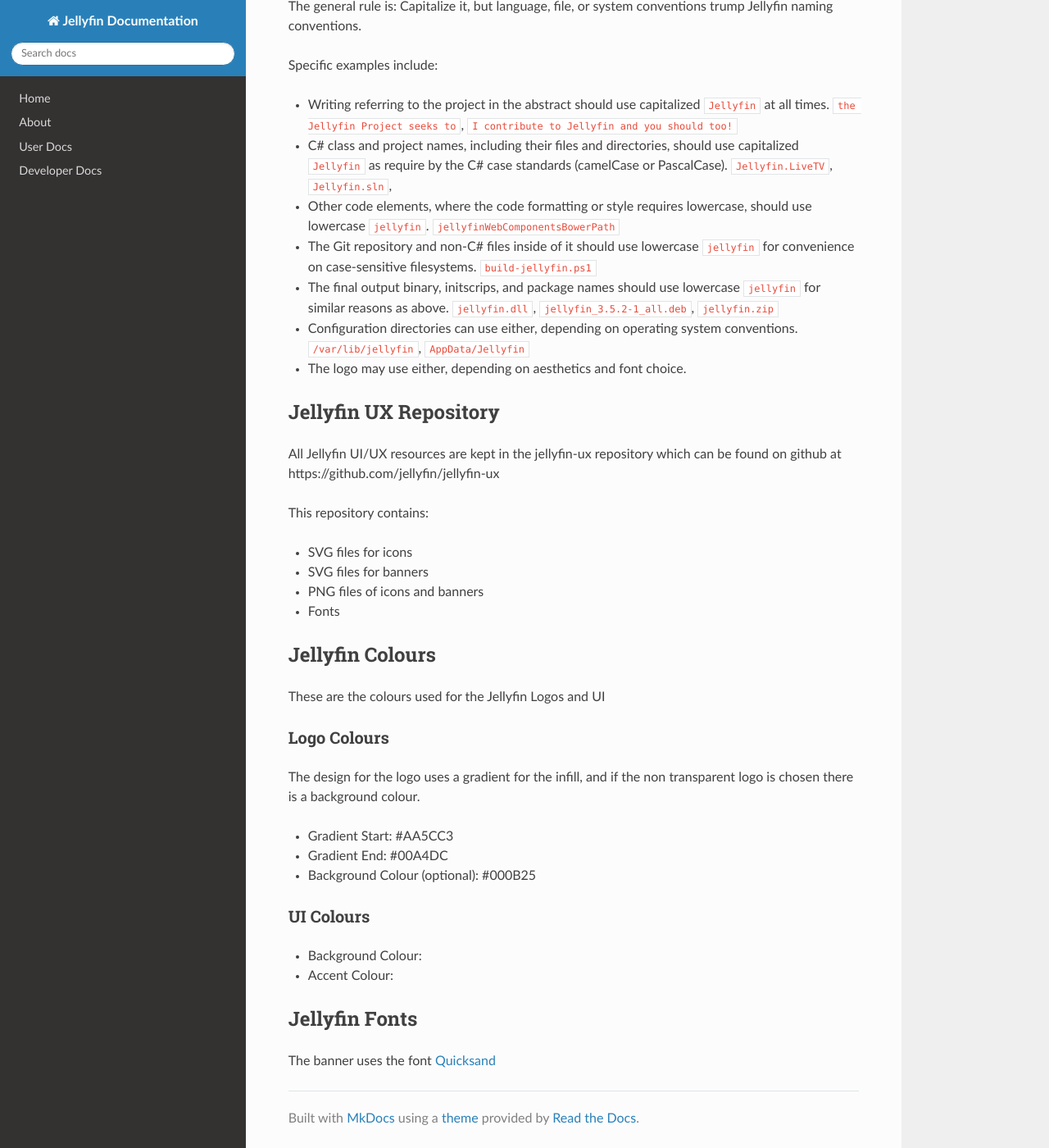
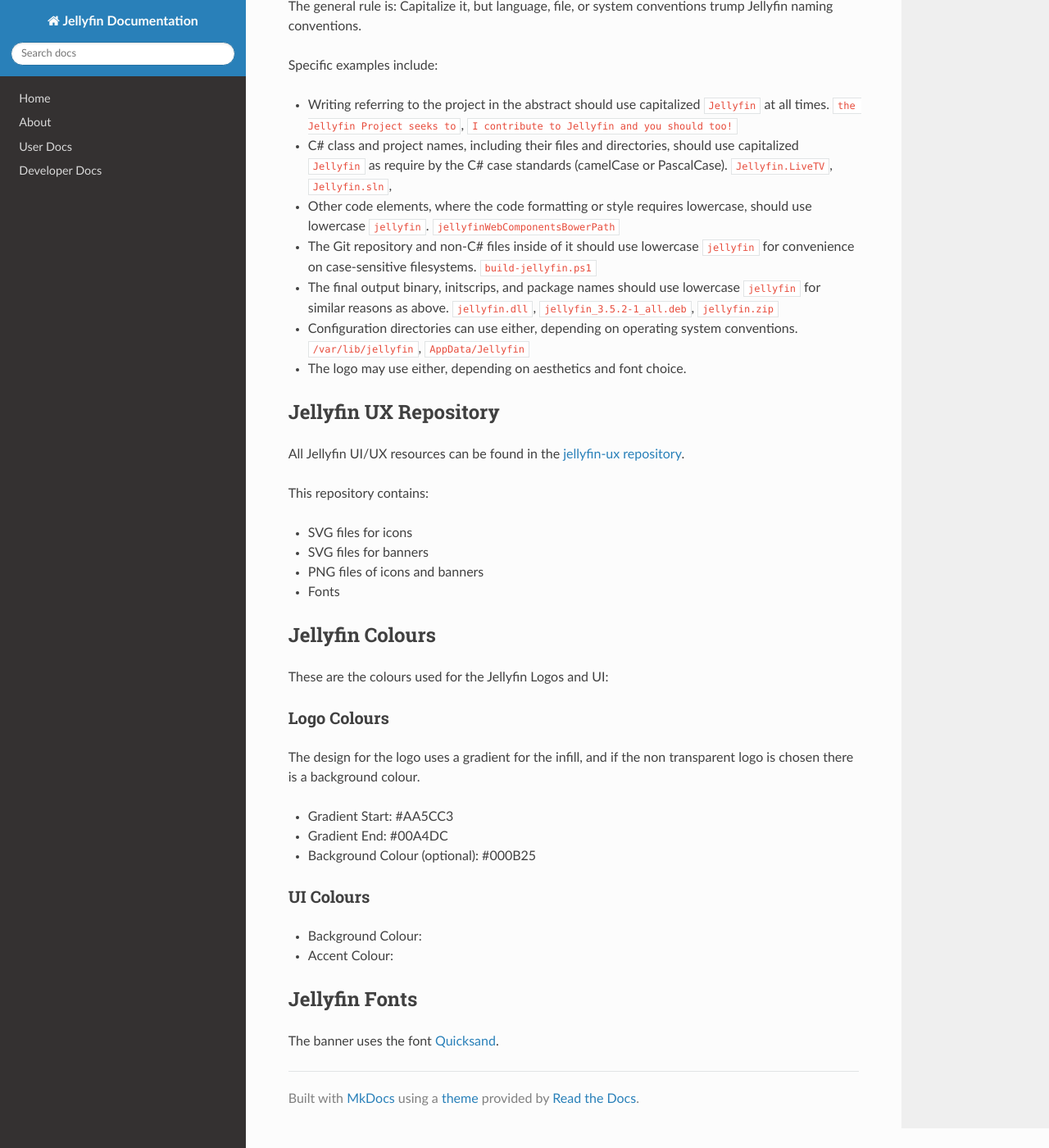
Before and after one commit to jellyfin-archive/jellyfin-docs, an MkDocs documentation site: the page built from docs/developer-docs/branding-guide.md, in a window 1280 px wide and 1400 px high, scrolled down 220 px. Shown: the whole window at 82% size. Built offline with MkDocs 1.6.1, drawn with Linux system fonts in a browser that asks for light colours; nearby versions of some CDN libraries.

Commit message:
Minor formatting and wording tweaks to branding guide

```diff
--- a/docs/developer-docs/branding-guide.md
+++ b/docs/developer-docs/branding-guide.md
@@ -15,7 +15,7 @@ Specific examples include:
 * The logo may use either, depending on aesthetics and font choice.
 
 ## Jellyfin UX Repository
-All Jellyfin UI/UX resources are kept in the jellyfin-ux repository which can be found on github at https://github.com/jellyfin/jellyfin-ux
+All Jellyfin UI/UX resources can be found in the [jellyfin-ux repository](https://github.com/jellyfin/jellyfin-ux).
 
 This repository contains:
 
@@ -26,7 +26,7 @@ This repository contains:
 
 ## Jellyfin Colours
 
-These are the colours used for the Jellyfin Logos and UI
+These are the colours used for the Jellyfin Logos and UI:
 
 ### Logo Colours
 
@@ -41,7 +41,6 @@ The design for the logo uses a gradient for the infill, and if the non transpare
 * Background Colour:
 * Accent Colour:
 
-
 ## Jellyfin Fonts
 
-The banner uses the font [Quicksand](https://fonts.google.com/specimen/Quicksand)
+The banner uses the font [Quicksand](https://fonts.google.com/specimen/Quicksand).
```
